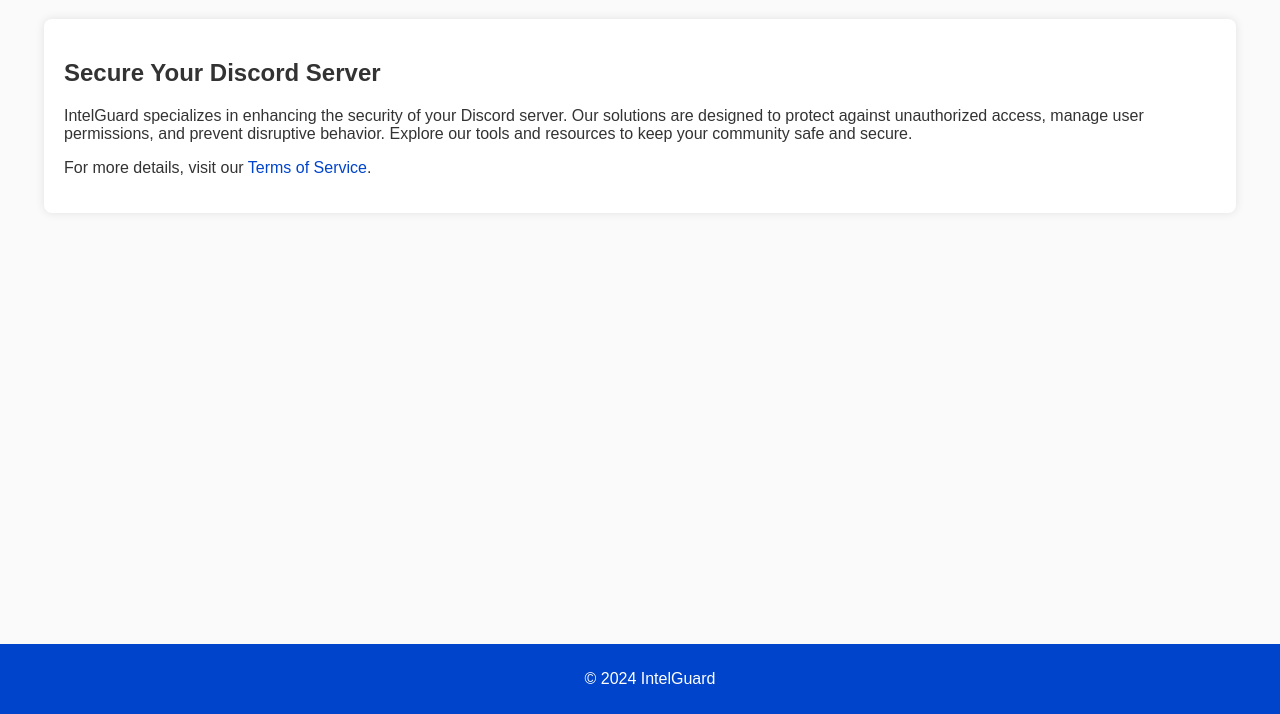
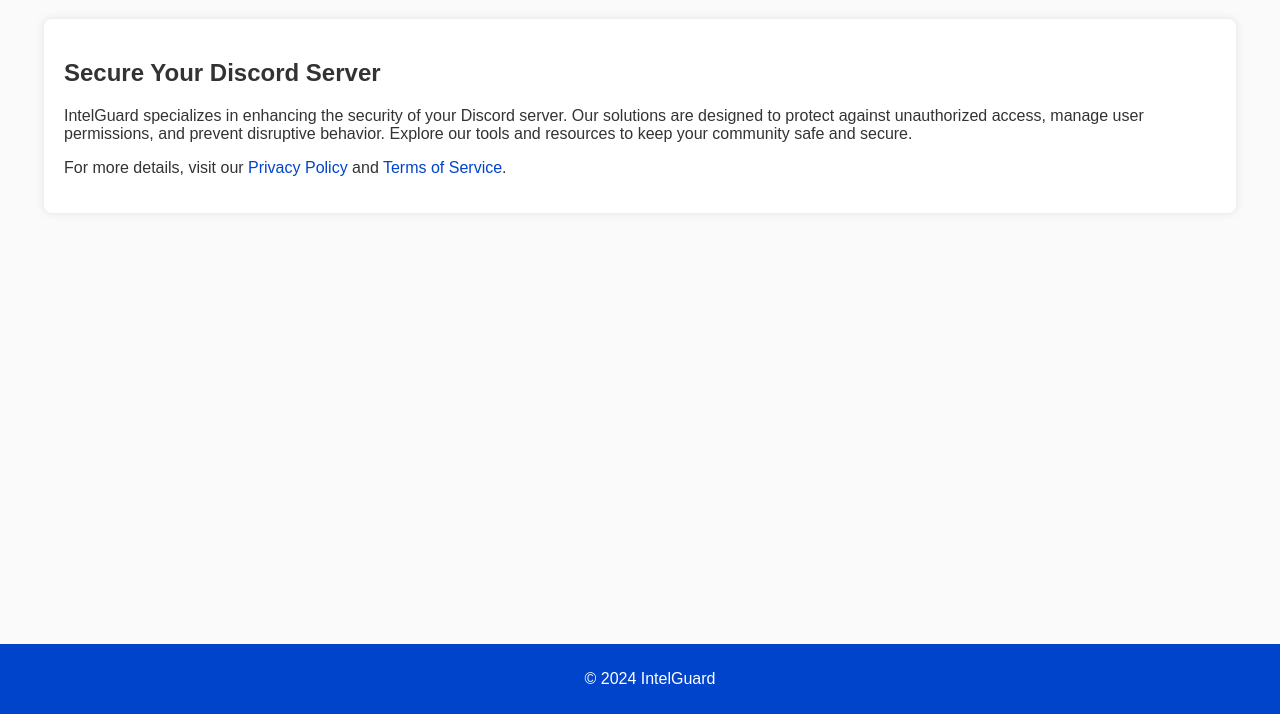
Before and after one commit to unholyexe/unholyexe.github.io-IntelGuard, a plain HTML site: page docs/Index.html in a window 1280 px wide. Shown: the part 86-800 px from the top of the page. Drawn offline with Linux system fonts and the light colour scheme.

Commit message:
Update and rename index.html to Index.html

```diff
--- a/docs/index.html
+++ b/docs/Index.html
@@ -57,7 +57,7 @@
     <div class="container">
         <h2>Secure Your Discord Server</h2>
         <p>IntelGuard specializes in enhancing the security of your Discord server. Our solutions are designed to protect against unauthorized access, manage user permissions, and prevent disruptive behavior. Explore our tools and resources to keep your community safe and secure.</p>
-        <p>For more details, visit our <a href="Terms%20of%20Service.html">Terms of Service</a>.</p>
+        <p>For more details, visit our <a href="Privacy%20Policy.html">Privacy Policy</a> and <a href="Terms%20of%20Service.html">Terms of Service</a>.</p>
     </div>
 
     <footer>
```
